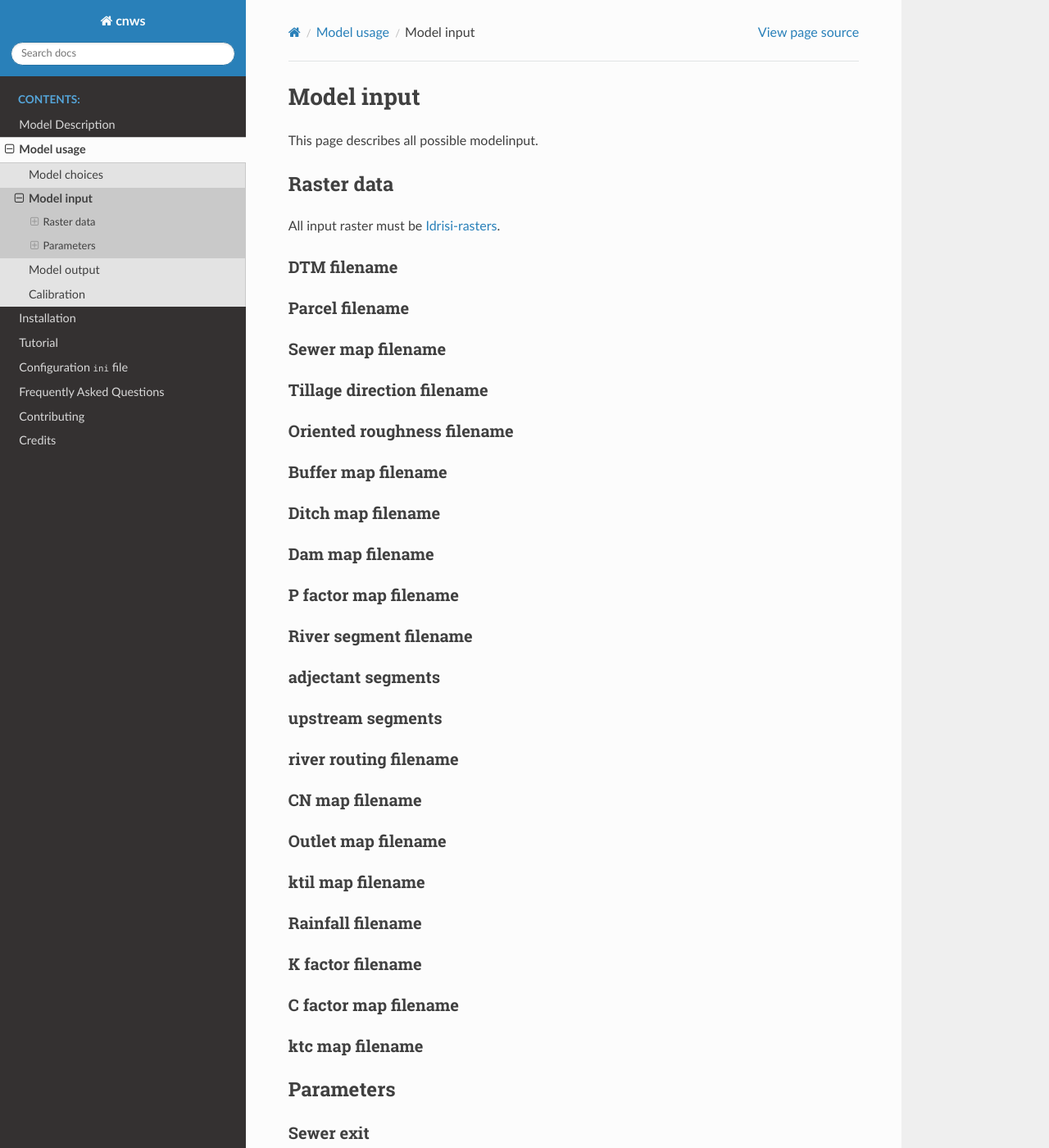
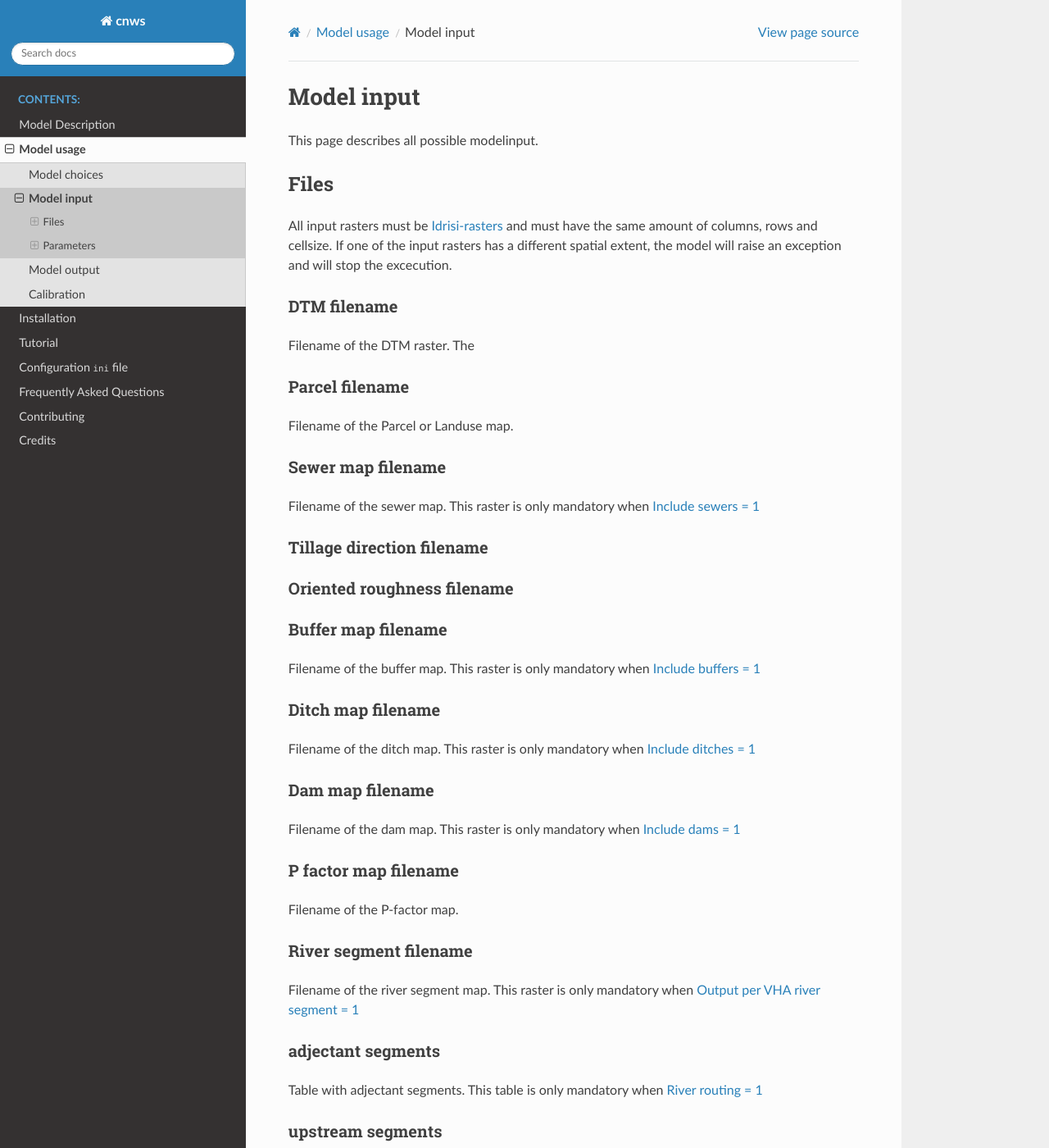
Before and after one commit to watem-sedem/watem-sedem, a Sphinx documentation site: the page built from docs/input.rst, in a window 1280 px wide and 1400 px high. Shown: the whole window at 82% size. Built offline with Sphinx 7.4.7 and the Read the Docs theme 2.0.0, drawn with Linux system fonts in a browser that asks for light colours; some of the changed text lies outside the part shown.

Commit message:
Add cross-referenes to input.rst

```diff
--- a/docs/input.rst
+++ b/docs/input.rst
@@ -4,19 +4,26 @@ Model input
 
 This page describes all possible modelinput.
 
-Raster data
-===========
+Files
+=====
 
-All input raster must be `Idrisi-rasters <https://gdal.org/drivers/raster/Idrisi.html>`_.
+All input rasters must be `Idrisi-rasters <https://gdal.org/drivers/raster/Idrisi.html>`_ and must have the same amount of columns, rows and cellsize.
+If one of the  input rasters has a different spatial extent, the model will raise an exception and will stop the excecution.
 
 DTM filename
 ************
 
+Filename of the DTM raster. The
+
 Parcel filename
 ***************
 
+Filename of the Parcel or Landuse map.
+
 Sewer map filename
 ******************
+
+Filename of the sewer map. This raster is only mandatory when :ref:`Include sewers = 1 <inlcudesewers>`
 
 Tillage direction filename
 **************************
@@ -27,35 +34,57 @@ Oriented roughness filename
 Buffer map filename
 *******************
 
+Filename of the buffer map. This raster is only mandatory when :ref:`Include buffers = 1 <includebuffers>`
+
 Ditch map filename
 ******************
+
+Filename of the ditch map. This raster is only mandatory when :ref:`Include ditches = 1 <includeditches>`
 
 Dam map filename
 ****************
 
+Filename of the dam map. This raster is only mandatory when :ref:`Include dams = 1 <includedams>`
+
 P factor map filename
 *********************
+
+Filename of the P-factor map.
 
 River segment filename
 **********************
 
+Filename of the river segment map. This raster is only mandatory when :ref:`Output per VHA river segment = 1 <outputVHA>`
+
 adjectant segments
 ******************
+
+Table with adjectant segments. This table is only mandatory when :ref:`River routing = 1 <riverrouting>`
 
 upstream segments
 *****************
 
+Table with upstream segments. This table is only mandatory when :ref:`River routing = 1 <riverrouting>`
+
 river routing filename
 **********************
+
+Filename of the river routing map. This raster is only mandatory when :ref:`River routing = 1 <riverrouting>`
 
 CN map filename
 ***************
 
+Filename of the CN map. This raster is only mandatory when :ref:`simple = 0 <simple>`
+
 Outlet map filename
 *******************
 
+Filename of the outlet map. This raster is only mandatory when :ref:`Manual outlet selection = 1 <manualoutlet>`.
+
 ktil map filename
 *****************
+
+Filename of the ktil map. This raster is only mandatory when :ref:`Create ktil map = 0 <createktil>`.
 
 Rainfall filename
 *****************
@@ -63,11 +92,17 @@ Rainfall filename
 K factor filename
 *****************
 
+Filename of the K-factor map.
+
 C factor map filename
 *********************
 
+Filename of the C-factor map.
+
 ktc map filename
 ****************
+
+Filename of the ktc map. This raster is only mandatory when :ref:`Create ktc map = 0 <createktc>`.
 
 
 Parameters
@@ -91,17 +126,17 @@ float
 stream velocity
 ***************
 
-float
+float, mandatory when :ref:`simple = 0 <simple>`
 
 alpha
 *****
 
-float
+float, mandatory when :ref:`simple = 0 <simple>`
 
 beta
 ****
 
-float
+float, mandatory when :ref:`simple = 0 <simple>`
 
 bulk density
 ************
@@ -121,7 +156,7 @@ float (default 1)
 Number of buffers
 *****************
 
-int
+int, mandatory when :ref:`Include buffers = 1 <includebuffers>`
 
 Number of forced routing
 ************************
@@ -131,27 +166,27 @@ int
 ktc low
 *******
 
-float
+float, mandatory when :ref:`Create ktc map = 1 <createktc>`
 
 ktc high
 ********
 
-float
+float, mandatory when :ref:`Create ktc map = 1 <createktc>`
 
 ktc limit
 *********
 
-float
+float, mandatory when :ref:`Create ktc map = 0 <createktc>` or :ref:`Calibrate = 1 <Calibrate>`
 
 ktil default
 ************
 
-int
+int, mandatory when :ref:`Create ktil map = 1 <createktil>`
 
 ktil threshold
 ***************
 
-float
+float, mandatory when :ref:`Create ktil map = 1 <createktil>`
 
 Parcel connectivity cropland
 ****************************
```
Also changed, not shown: docs/choices.rst (+20 -7 lines).
